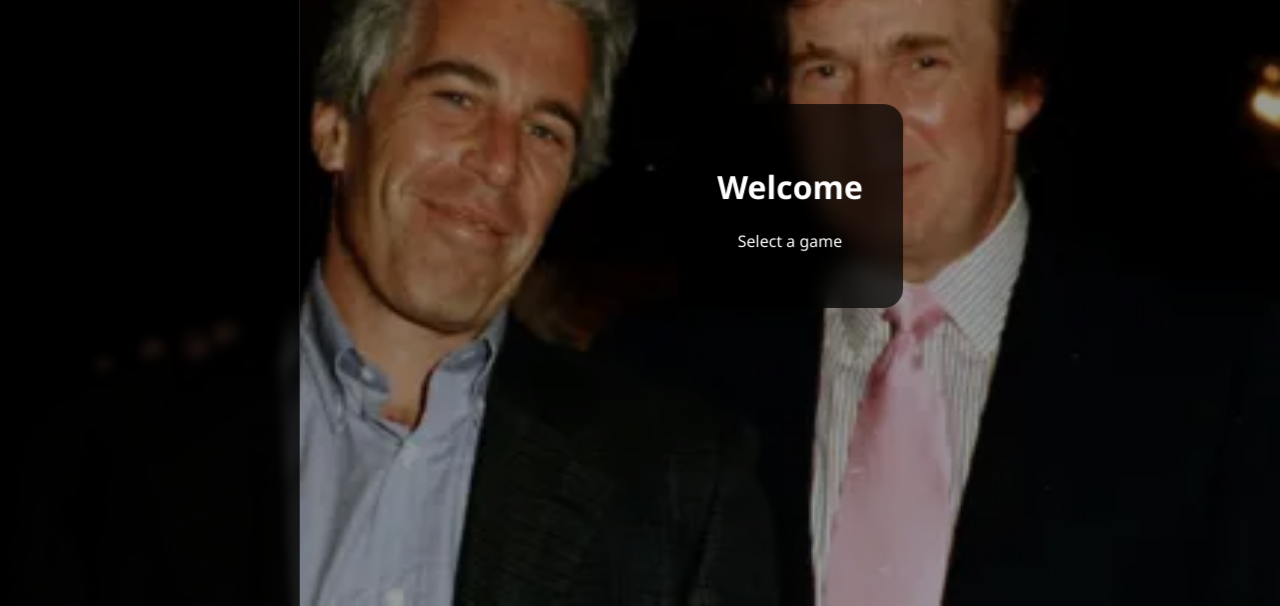
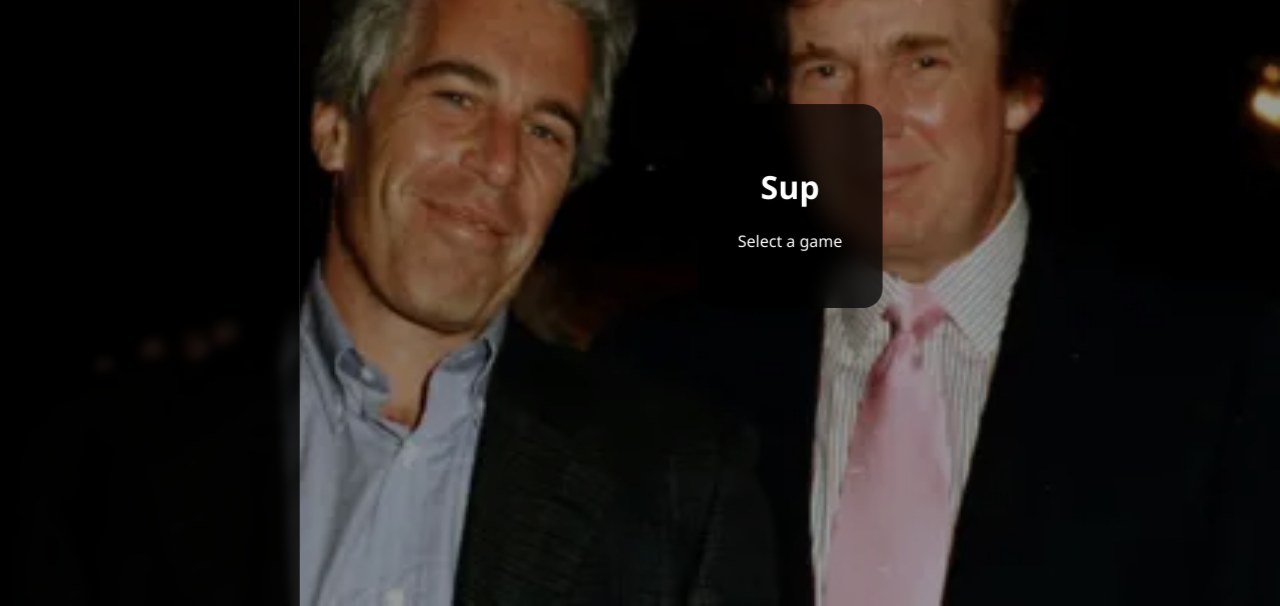
Before and after one commit to Plutana-School-2/Plutana-School-2.github.io, a plain HTML site: page Webports/index.html in a window 1280 px wide. Shown: the part 194-800 px from the top of the page. Drawn offline with Linux system fonts and the light colour scheme.

Commit message:
Update index.html

```diff
--- a/Webports/index.html
+++ b/Webports/index.html
@@ -122,7 +122,7 @@
 
         <div class="player-container">
             <div id="player-placeholder" class="empty-state">
-                <h1>Welcome</h1>
+                <h1>Sup</h1>
                 <p>Select a game</p>
             </div>
             <iframe id="game-frame" src="" style="display: none;"></iframe>
```
